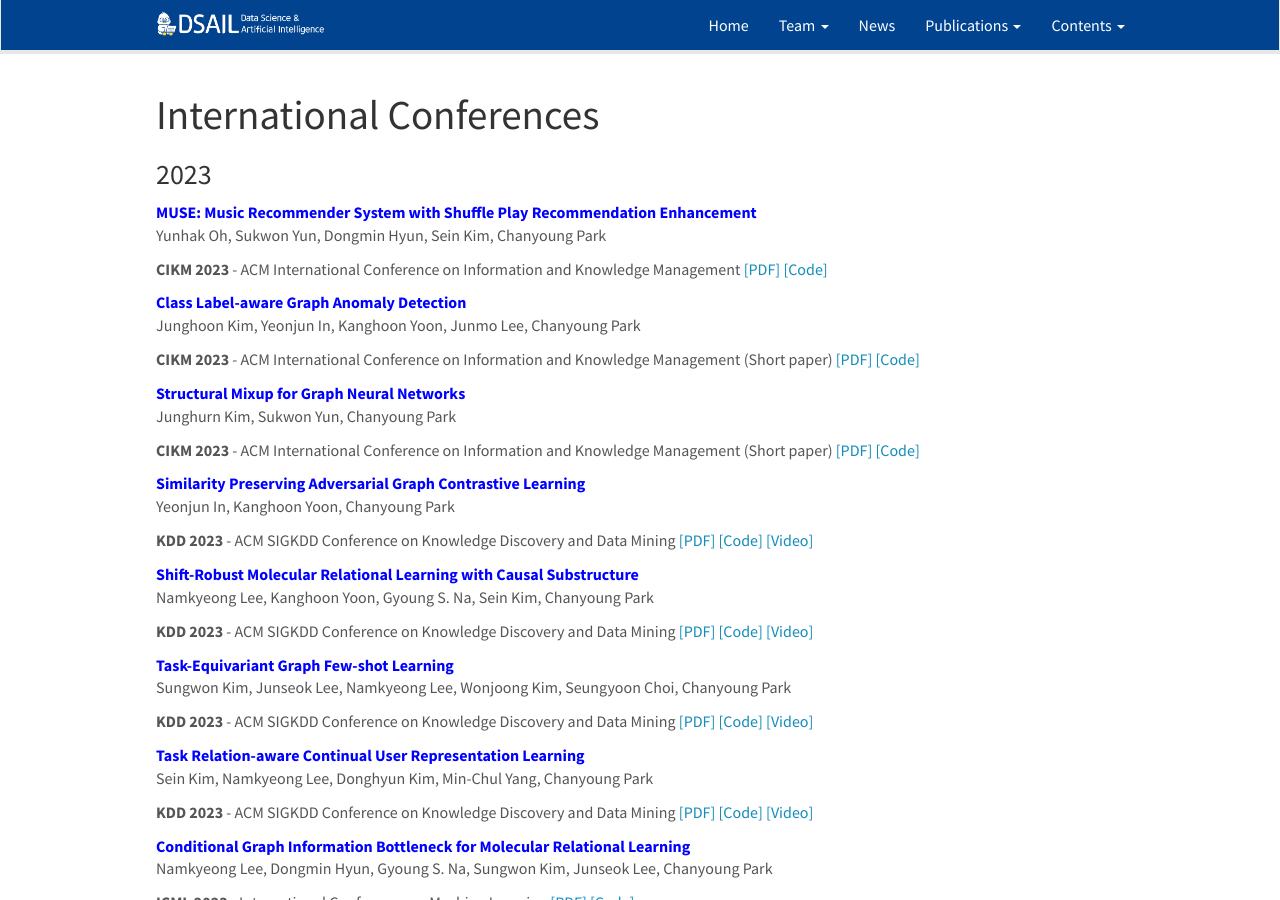
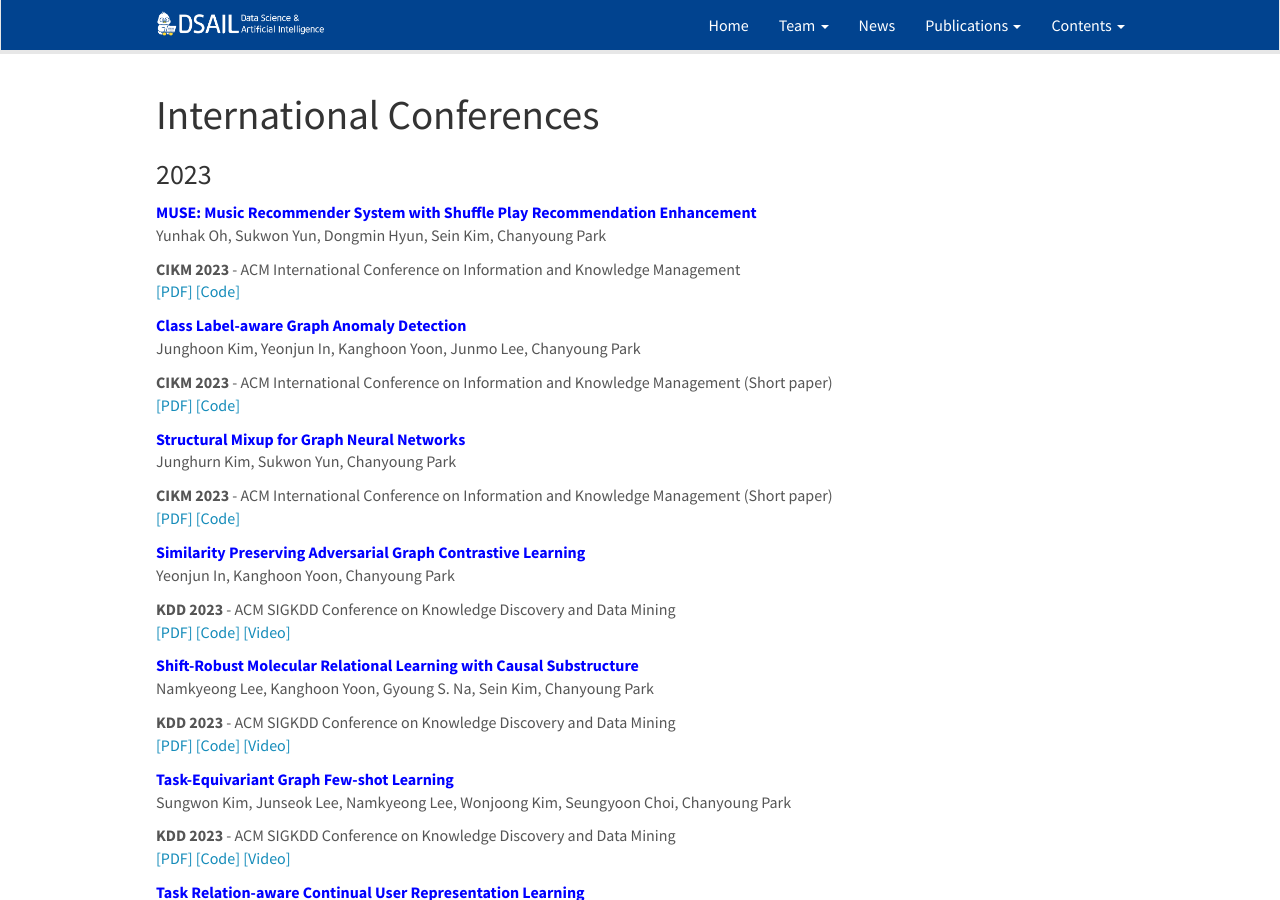
Before and after one commit to kaist-dsail/kaist-dsail.github.io, a Jekyll site: the page built from _pages/publications_conference_.md, in a window 1280 px wide and 900 px high. Built offline with Jekyll 4.4.1, drawn with Linux system fonts in a browser that asks for light colours; nearby versions of some CDN libraries.

Commit message:
Update publications_conference_.md

```diff
--- a/_pages/publications_conference_.md
+++ b/_pages/publications_conference_.md
@@ -76,9 +76,9 @@ permalink: /publications_conference_/
   {% assign resource_links = resource_links | strip_newlines %}
   {% assign resource_links = resource_links | split: '  ' | join: ' ' %}
 
-  {% capture venue_and_links %}<b>{{ publi.venue }}</b> - {{ publi.venue_full }} {{ resource_links }}{% endcapture %}
+  {% capture venue_and_links %}<b>{{ publi.venue }}</b> - {{ publi.venue_full }}<br />{{ resource_links }}{% endcapture %}
 
-  {{ venue_and_links | strip_newlines }}<br />
+  {{ venue_and_links }}<br />
 {% endfor %}
 
 <p> &nbsp;&nbsp; </p>
```
